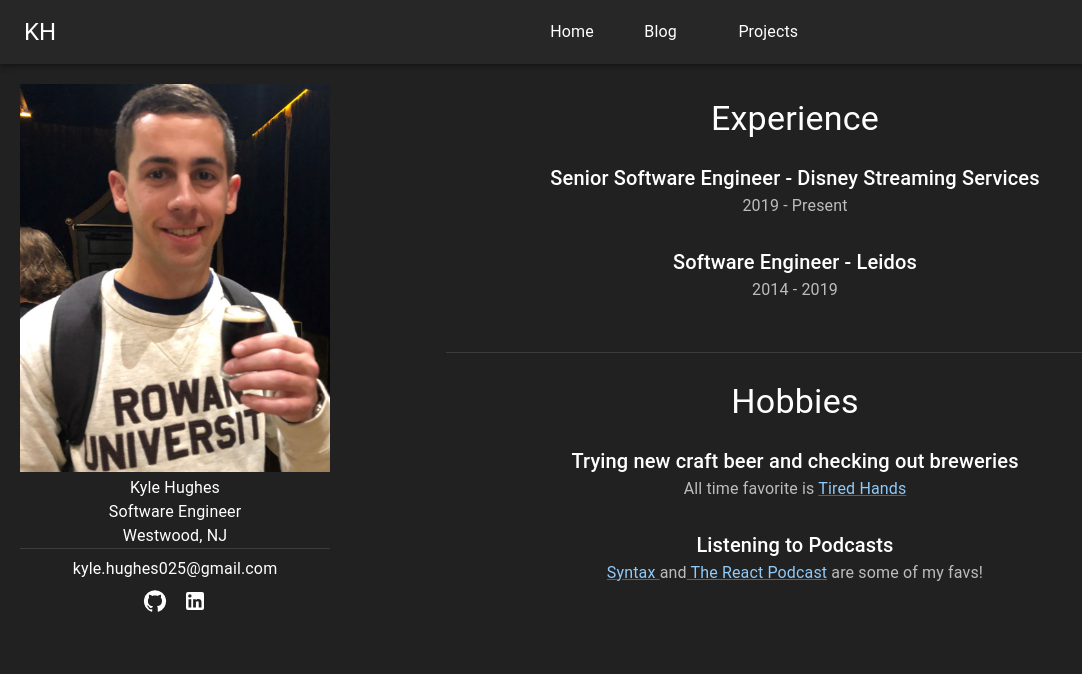
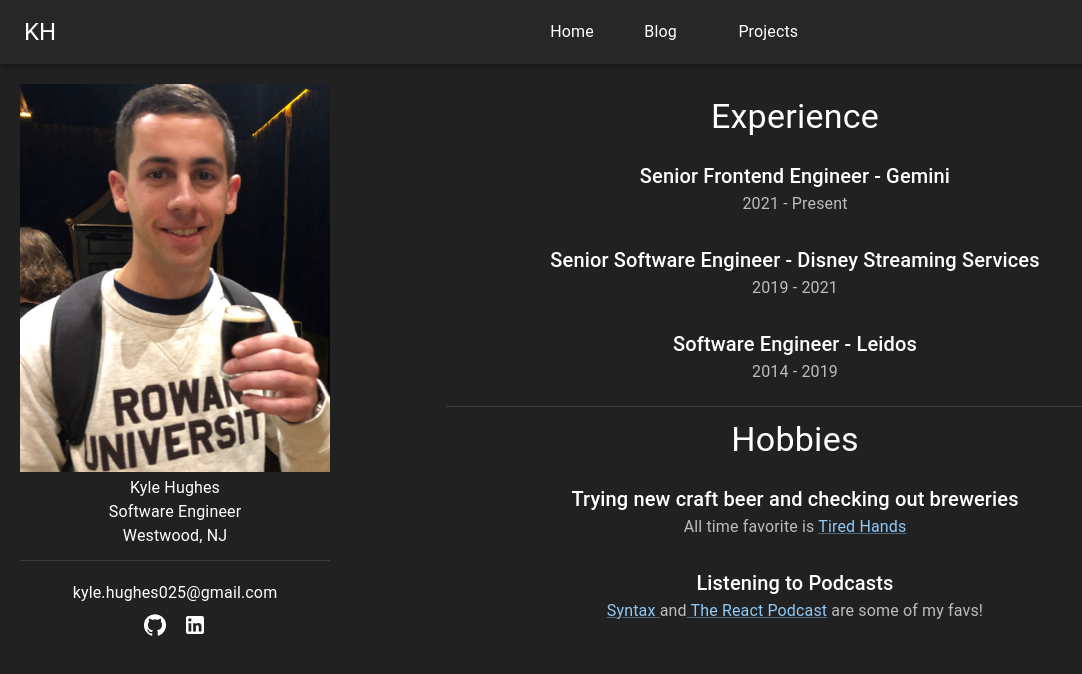
Before and after one commit to kylephughes/Portfolio, a Next.js app: page / in a window 1280 px wide. Shown: the top 674 px of the page, without its empty margins (0-1082 px from the left). Built offline with nearby package versions, Linux system fonts and the light colour scheme.

Commit message:
experience update

```diff
--- a/src/components/sidebar.tsx
+++ b/src/components/sidebar.tsx
@@ -1,8 +1,8 @@
-import { Divider, Grid, Typography } from '@mui/material'
+import { Divider, Grid, Typography } from "@mui/material"
 
-import Image from 'next/image'
-import React from 'react'
-import Socials from './socials'
+import Image from "next/image"
+import React from "react"
+import Socials from "./socials"
 
 const Sidebar = React.memo(() => {
   return (
@@ -21,7 +21,7 @@ const Sidebar = React.memo(() => {
           <Typography color="textPrimary" align="center">
             Westwood, NJ
           </Typography>
-          <Divider />
+          <Divider style={{ margin: "12px 0px" }} />
           <Grid
             container
             style={{ paddingTop: 8 }}
--- a/src/pages/_app.tsx
+++ b/src/pages/_app.tsx
@@ -1,6 +1,13 @@
-import '../../public/styles.css'
+import Head from "next/head"
+import "../../public/styles.css"
 
-// This default export is required in a new `pages/_app.tsx` file.
 export default function MyApp({ Component, pageProps }) {
-  return <Component {...pageProps} />
+  return (
+    <>
+      <Head>
+        <title>Kyle Hughes</title>
+      </Head>
+      <Component {...pageProps} />
+    </>
+  )
 }
--- a/src/pages/home.tsx
+++ b/src/pages/home.tsx
@@ -1,30 +1,56 @@
-import { Divider, Grid, Link, List, ListItem, ListItemText, Typography } from '@mui/material'
+import {
+  Divider,
+  Grid,
+  Link,
+  List,
+  ListItem,
+  ListItemText,
+  Typography,
+} from "@mui/material"
 
-import Layout from '../components/layout'
-import React from 'react'
-import Sidebar from '../components/sidebar'
+import Layout from "../components/layout"
+import React from "react"
+import Sidebar from "../components/sidebar"
 
 const Home = () => (
   <Layout>
     <Grid container alignItems="start" item xs={12} md={3}>
       <Sidebar />
     </Grid>
-    <Grid container alignItems="center" justifyContent="center" item xs={12} md={9}>
+    <Grid
+      container
+      alignItems="center"
+      justifyContent="center"
+      item
+      xs={12}
+      md={9}
+    >
       <Grid item xs={12}>
-        <Typography color="textPrimary" variant="h4" component="h4" align="center">
+        <Typography
+          color="textPrimary"
+          variant="h4"
+          component="h4"
+          align="center"
+          marginTop="12px"
+        >
           Experience
         </Typography>
         <List>
           <ListItem>
             <ListItemText
               primary={
-                <Typography color="textPrimary" variant="h6" component="h6" align="center">
-                  Senior Software Engineer - Disney Streaming Services
+                <Typography
+                  color="textPrimary"
+                  variant="h6"
+                  component="h6"
+                  align="center"
+                >
+                  Senior Frontend Engineer - Gemini
                 </Typography>
               }
               secondary={
                 <Typography color="textSecondary" align="center">
-                  2019 - Present
+                  2021 - Present
                 </Typography>
               }
             />
@@ -32,7 +58,31 @@ const Home = () => (
           <ListItem>
             <ListItemText
               primary={
-                <Typography color="textPrimary" variant="h6" component="h6" align="center">
+                <Typography
+                  color="textPrimary"
+                  variant="h6"
+                  component="h6"
+                  align="center"
+                >
+                  Senior Software Engineer - Disney Streaming Services
+                </Typography>
+              }
+              secondary={
+                <Typography color="textSecondary" align="center">
+                  2019 - 2021
+                </Typography>
+              }
+            />
+          </ListItem>
+          <ListItem>
+            <ListItemText
+              primary={
+                <Typography
+                  color="textPrimary"
+                  variant="h6"
+                  component="h6"
+                  align="center"
+                >
                   Software Engineer - Leidos
                 </Typography>
               }
@@ -49,20 +99,32 @@ const Home = () => (
         <Divider />
       </Grid>
       <Grid item xs={12}>
-        <Typography color="textPrimary" variant="h4" component="h4" align="center">
+        <Typography
+          color="textPrimary"
+          variant="h4"
+          component="h4"
+          align="center"
+          marginTop="12px"
+        >
           Hobbies
         </Typography>
         <List>
           <ListItem>
             <ListItemText
               primary={
-                <Typography color="textPrimary" variant="h6" component="h6" align="center">
+                <Typography
+                  color="textPrimary"
+                  variant="h6"
+                  component="h6"
+                  align="center"
+                >
                   Trying new craft beer and checking out breweries
                 </Typography>
               }
               secondary={
                 <Typography color="textSecondary" align="center">
-                  All time favorite is <Link href="https://www.tiredhands.com/"> Tired Hands </Link>
+                  All time favorite is{" "}
+                  <Link href="https://www.tiredhands.com/"> Tired Hands </Link>
                 </Typography>
               }
             />
@@ -70,15 +132,23 @@ const Home = () => (
           <ListItem>
             <ListItemText
               primary={
-                <Typography color="textPrimary" variant="h6" component="h6" align="center">
+                <Typography
+                  color="textPrimary"
+                  variant="h6"
+                  component="h6"
+                  align="center"
+                >
                   Listening to Podcasts
                 </Typography>
               }
               secondary={
                 <Typography color="textSecondary" align="center">
                   <Link href="https://syntax.fm"> Syntax </Link> and
-                  <Link href="https://reactpodcast.simplecast.fm/"> The React Podcast</Link> are
-                  some of my favs!
+                  <Link href="https://reactpodcast.simplecast.fm/">
+                    {" "}
+                    The React Podcast
+                  </Link>{" "}
+                  are some of my favs!
                 </Typography>
               }
             />
```
